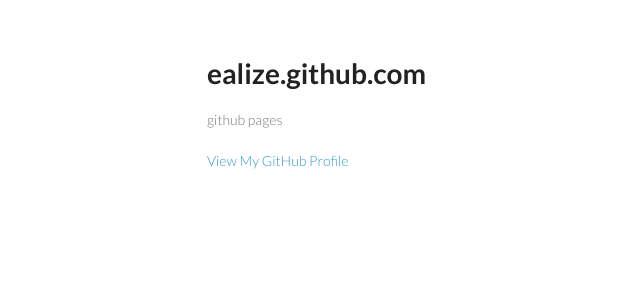
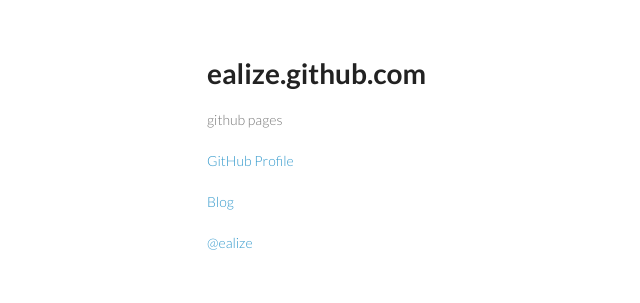
Before and after one commit to ealize/ealize.github.io, a plain HTML site: page index.html in a window 1280 px wide. Shown: the top 303 px of the page, without its empty margins (3-643 px from the left). Drawn offline with Linux system fonts and the light colour scheme.

Commit message:
added links to blog and twitter

```diff
--- a/index.html
+++ b/index.html
@@ -17,7 +17,9 @@
       <header>
         <h1>ealize.github.com</h1>
         <p>github pages</p>
-        <p class="view"><a href="https://github.com/ealize">View My GitHub Profile</a></p>
+        <p class="view"><a href="https://github.com/ealize">GitHub Profile</a></p>
+        <p class="view"><a href="http://blog.ealize.com/?eref=github">Blog</a></p>
+        <p class="view"><a href="https://twitter.com/ealize">@ealize</a></p>
       </header>
 
       <footer>
```
